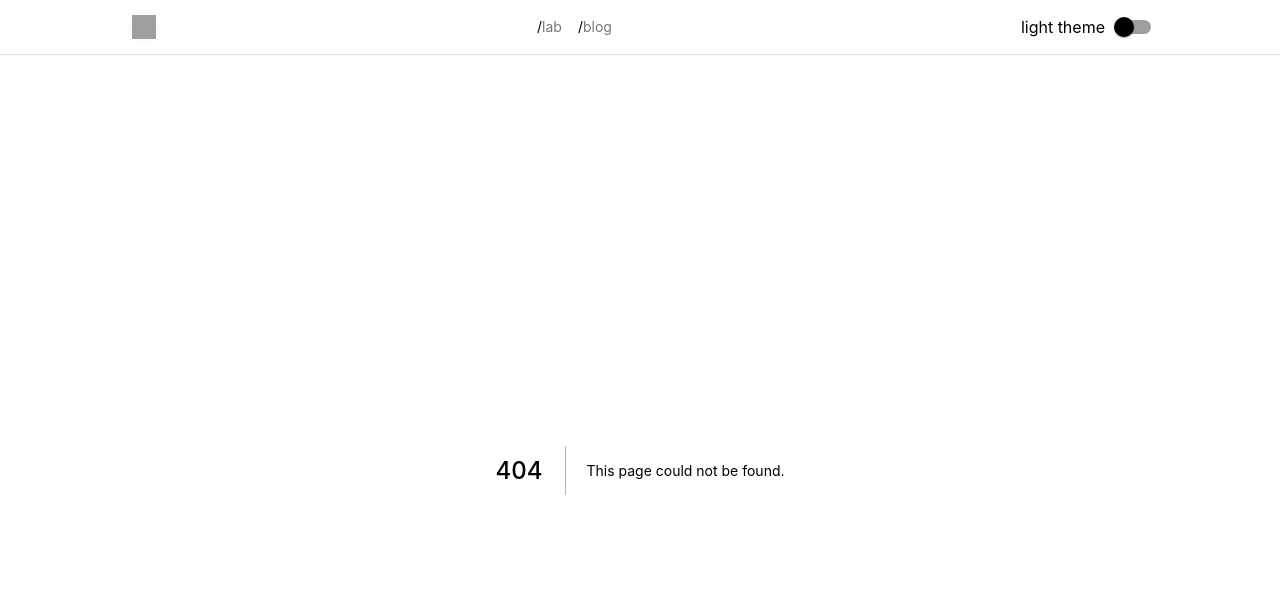
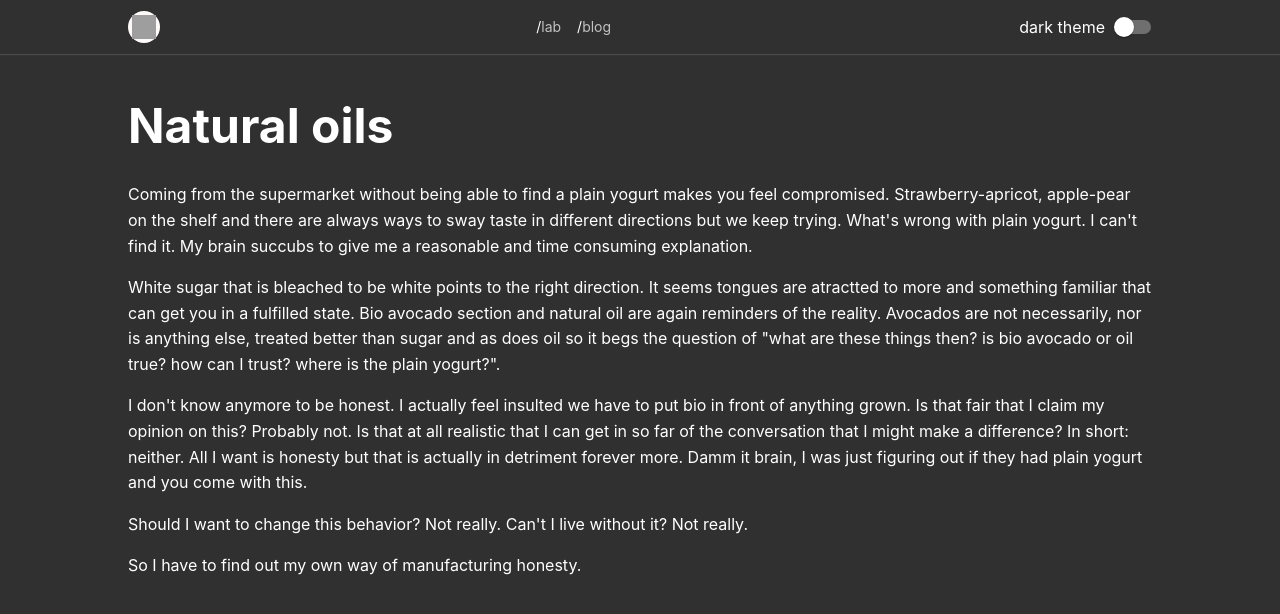
Before and after one commit to stringparser/www, a Next.js app: page /blog/natural-oils in a window 1280 px wide. Before the commit this address had no page. Shown: the top 614 px of the page. Built offline with nearby package versions, Linux system fonts and the light colour scheme; grey boxes are pictures that could not be loaded.

Commit message:
chore: more cleanup

```diff
--- a/pages/blog/2020-07-10-natural-oils.mdx
+++ b/pages/blog/natural-oils.mdx
@@ -1,9 +1,4 @@
-export const meta = {
-  title: 'Natural oil',
-  description: 'forever tied to honesty'
-};
-
-# Natural oil
+# Natural oils
 
 Coming from the supermarket without being able to find a plain yogurt makes you feel compromised. Strawberry-apricot, apple-pear on the shelf and there are always ways to sway taste in different directions but we keep trying. What's wrong with plain yogurt. I can't find it. My brain succubs to give me a reasonable and time consuming explanation.
 
--- a/pages/blog/2020-07-08-testing-ssh-config.mdx
+++ b/pages/blog/testing-ssh-config.mdx
@@ -1,9 +1,4 @@
 import CodeBlock from "./../../shared/components/CodeBlock/CodeBlock";
-
-export const frontMatter = {
-  title: 'Testing ssh config',
-  description: 'why is not working'
-};
 
 # Testing ssh config
 
--- a/pages/index.tsx
+++ b/pages/index.tsx
@@ -29,6 +29,7 @@ export async function getStaticProps(): Promise<{ props: Props }> {
       const title = (href.split('/').pop() || '')
         .replace(/^(\d+)-(\d+)-(\d+)/, '')
         .replace(/[-]/g, ' ')
+        .replace(/(^\s+|\s+$)/gm, '')
       ;
 
       return {
--- a/pages/lab/audio-scale.mdx
+++ b/pages/lab/audio-scale.mdx
@@ -1,9 +1,4 @@
 import Scale from '../../shared/components/Scale';
-
-export const meta = {
-  title: 'Scale generator',
-  description: 'hi',
-};
 
 # Scale
 
--- a/shared/theme.ts
+++ b/shared/theme.ts
@@ -42,6 +42,6 @@ export const darkTheme = createMuiTheme({
 
 export const defaultTheme =
   typeof window !== 'undefined'
-  && window.localStorage.getItem('theme') === 'dark' && darkTheme
-  || lightTheme
+  && window.localStorage.getItem('theme') === 'light' && lightTheme
+  || darkTheme
 ;
--- a/shared/util.ts
+++ b/shared/util.ts
@@ -50,9 +50,13 @@ export function getMeta(url: string = '') {
   return require(`../pages${route}.mdx`).meta || {};
 }
 
-export type lsDirStatResult = fs.Stats & { pathname: string };
+export type lsDirStatResult = fs.Stats & {
+  pathname: string;
+  createdAt?: string;
+};
 
 export function lsDirStat(pattern: string) {
+
   return new Promise((resolve: (result: lsDirStatResult[]) => void, reject) => {
     glob(pattern, function (error, matches) {
       if (error) {
@@ -62,7 +66,12 @@ export function lsDirStat(pattern: string) {
       Promise.all(matches.map(el => Promise.all([el, statFile(el)])))
         .then(values => {
           const result = values
-            .map(([pathname, stats]) => ({ ...stats, pathname }))
+            .map(([pathname, stats]) => {
+              return {
+                ...stats,
+                pathname
+              };
+            })
             .sort((a, b) =>
               a.birthtimeMs > b.birthtimeMs && -1 ||
               a.birthtimeMs < b.birthtimeMs && 1 ||
```
